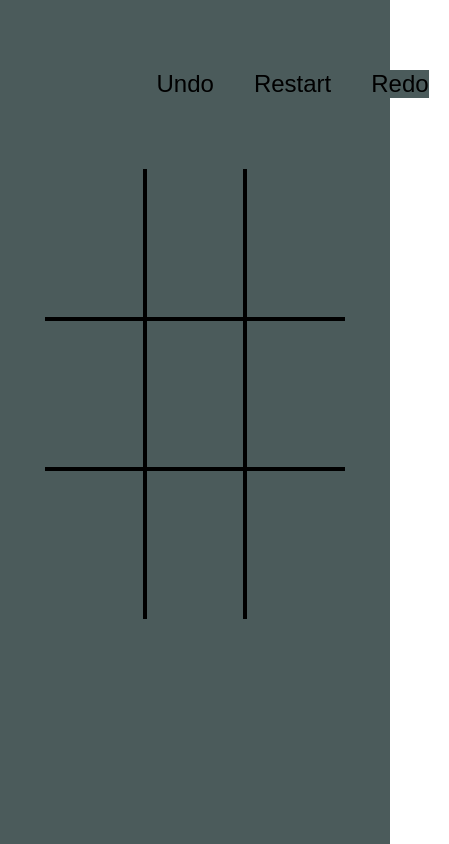
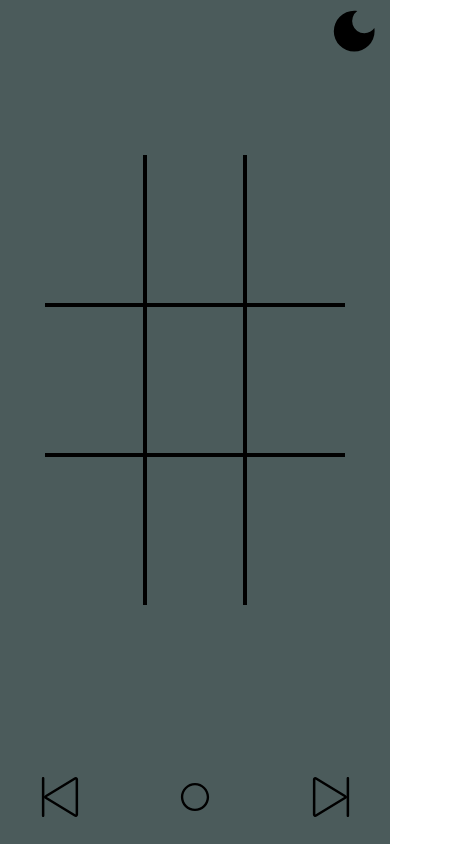
Before and after one commit to PrRonald/Tic-Tac-Toe-Game, a React (Create React App) app in the folder src/: page / in a window 390 px wide. Shown: the whole page, 449 px wide, since content can reach past the window. Built offline with nearby package versions, Linux system fonts and the light colour scheme.

Commit message:
The styles was update, theme button added

```diff
--- a/src/App.jsx
+++ b/src/App.jsx
@@ -6,6 +6,7 @@ const infoContext = React.createContext(null);
 function Game(){
 
   const [gamer, setGamer] = useState(true);
+  const [theme, setTheme] = useState(true);
   const [square, setSquare] = useState(Array(9).fill(null));
   const [squareCounter, setSquareCounter] = useState(Array(9).fill(null));
   const [counter, setCounter] = useState(0);
@@ -15,6 +16,7 @@ function Game(){
   return(
   <infoContext.Provider
    value={{gamer, setGamer,
+           theme, setTheme,
            square, setSquare,
            squareCounter, setSquareCounter,
            counter, setCounter,
--- a/src/Components/Board.jsx
+++ b/src/Components/Board.jsx
@@ -1,11 +1,12 @@
 import React from "react";
 import { infoContext } from "../App";
-import { History } from "./History";
+// import { History } from "./History"; workin on  it
 import { Redo } from "./Redo";
 import { Restart } from "./Restar";
 import { Undo } from "./Undo";
 import { Square } from "./Square";
 import { calculateWinner } from "../JSX/winner";
+import { Theme } from "./theme";
 
 function Board() {
 
@@ -43,22 +44,24 @@ function Board() {
       <div className="container-button">
         <div className="container-nav-button">
 
-            <div className="nav-button-Undo button-cont">
-              <Undo/>
+            <div className="nav-button-Redo button-cont">
+              <Redo/>
             </div>
 
             <div className="nav-button-Restar button-cont">
               <Restart/>
             </div>
 
-            <div className="nav-button-Redo button-cont">
-              <Redo/>
+            <div className="nav-button-Undo button-cont">
+              <Undo/>
             </div>
 
-        </div>
 
-        <div className="history-button">
-           <History/>
+
+
+
+
+
         </div>
       </div>
 
@@ -94,6 +97,9 @@ function Board() {
         </div>
       </div>
     </div>
+    <div className="butto-theme-container">
+        <Theme/>
+    </div>
     </>
   )
 }
--- a/src/Components/Redo.jsx
+++ b/src/Components/Redo.jsx
@@ -1,7 +1,9 @@
 import React from "react";
 import { infoContext } from "../App";
+import { SlControlStart } from "react-icons/sl";
 
- function Redo(){
+
+function Redo(){
 
     const {square, setSquare,
            squareCounter, setSquareCounter,
@@ -29,7 +31,7 @@ import { infoContext } from "../App";
     setSquareCounter(cpsquareCounter);
   }
 
-    return <button className="button-Redo button" onClick={onClickedRedo}>Redo</button>;
+    return <button className="button-Redo button" onClick={onClickedRedo}><SlControlStart /></button>;
   }
 
 export {Redo};
--- a/src/Components/Restar.jsx
+++ b/src/Components/Restar.jsx
@@ -1,6 +1,6 @@
 import React from "react";
 import { infoContext } from "../App";
-
+import { TfiControlRecord } from "react-icons/tfi";
 function Restart(){
 
   const {setSquare,
@@ -22,7 +22,7 @@ function Restart(){
     }
   }
 
-  return <button className="button-Restart button" onClick={onClickRestar}>Restart</button>;
+  return <button className="button-Restart button" onClick={onClickRestar}><TfiControlRecord /></button>;
   }
 
   export {Restart};
--- a/src/Components/Undo.jsx
+++ b/src/Components/Undo.jsx
@@ -1,5 +1,6 @@
 import React from "react";
 import { infoContext } from "../App";
+import { SlControlEnd } from "react-icons/sl";
 
 function Undo(){
 
@@ -19,7 +20,7 @@ function Undo(){
     setSquare(beforeSquare);
     setGamer(!gamer);
   }
-  return <button className="button-Undo button" onClick={onClickedUndo}>Undo</button>;
+  return <button className="button-Undo button" onClick={onClickedUndo}><SlControlEnd /></button>;
 }
 
 export {Undo};
--- /dev/null
+++ b/src/Components/theme.jsx
@@ -0,0 +1,24 @@
+import React from "react";
+import { infoContext } from "../App";
+import { MdDarkMode } from "react-icons/md";
+import { CiLight } from "react-icons/ci";
+
+function Theme(){
+
+    const {theme, setTheme} = React.useContext(infoContext);
+
+    function onClicked(){
+        const root = document.documentElement;
+        const backgraundColor = theme ? 'whithe': 'rgb(75, 91, 91)';
+        root.style.setProperty('--main-color', backgraundColor);
+        setTheme(!theme);
+    }
+
+    return(
+        <button className="button-themes" onClick={onClicked}>
+            { theme ? <MdDarkMode />: <CiLight /> }
+            </button>
+    );
+}
+
+export {Theme};
--- a/src/Styles/styles.css
+++ b/src/Styles/styles.css
@@ -1,3 +1,7 @@
+:root{
+  --main-color: rgb(75, 91, 91);
+}
+
 *{
   box-sizing: border-box;
   margin: 0;
@@ -10,16 +14,24 @@
   justify-content: center;
   width: 100%;
   height: 100vh;
-  background-color: rgb(75, 91, 91);
+  background-color: var(--main-color);
+}
+
+.button-themes{
+  font-size: 3.4rem;
+  background-color:var(--main-color);
+  border: none;
+  position: absolute;
+  top: 1vw;
+  right: 1vh;
 }
 
 .container{
   display: grid;
-  grid-template-rows: 20vh 80vh;
-  grid-template-columns: 30vw;
+  grid-template-rows: [star-row] 10vh [midle-row] 85vh [edge-row];
+  grid-template-columns: [star-columns] 30vw [end-columns];
   justify-content: center;
-  background-color: rgb(75, 91, 91);
-
+  background-color:var(--main-color);
 }
 
 .container-button{
@@ -41,8 +53,8 @@
 
 .button{
   border-style: none;
-  background-color: rgb(75, 91, 91);
-  font-size: 1.5rem;
+  background-color:var(--main-color);
+  font-size: 2.5rem;
 }
 
 .history-button{
@@ -63,6 +75,7 @@
   grid-template-columns: repeat(3, 100px);
   grid-template-rows: repeat(3, 150px);
   justify-content: center;
+  align-content: center;
 }
 
 .square-item{
@@ -74,7 +87,7 @@
   height:100% ;
   font-size: 3.4rem;
   border: solid 2px black;
-  background-color: rgb(75, 91, 91);
+  background-color:var(--main-color);
 
 }
 
@@ -117,3 +130,37 @@
 .button-History{
   display: none;
 }
+
+
+
+@media screen and (max-width: 800px) {
+  .container{
+    display: grid;
+    grid-template-rows: [star-row] 90vh [midle-row] 10vh [edge-row];
+    grid-template-columns: [star-columns] 90vw [end-columns];
+    justify-content: center;
+    background-color:var(--main-color);
+  }
+
+  .container-button{
+    grid-row-start: midle-row;
+    display: flex;
+    justify-content: center;
+   }
+
+  .container-square{
+    display: flex;
+    align-items: center;
+   }
+
+  .square-container-items{
+    width: 100%;
+    height: 80vh;
+    display: grid;
+    grid-template-columns: repeat(3, 100px);
+    grid-template-rows: repeat(3, 150px);
+    justify-content: center;
+    align-content: center;
+   }
+
+}
```
